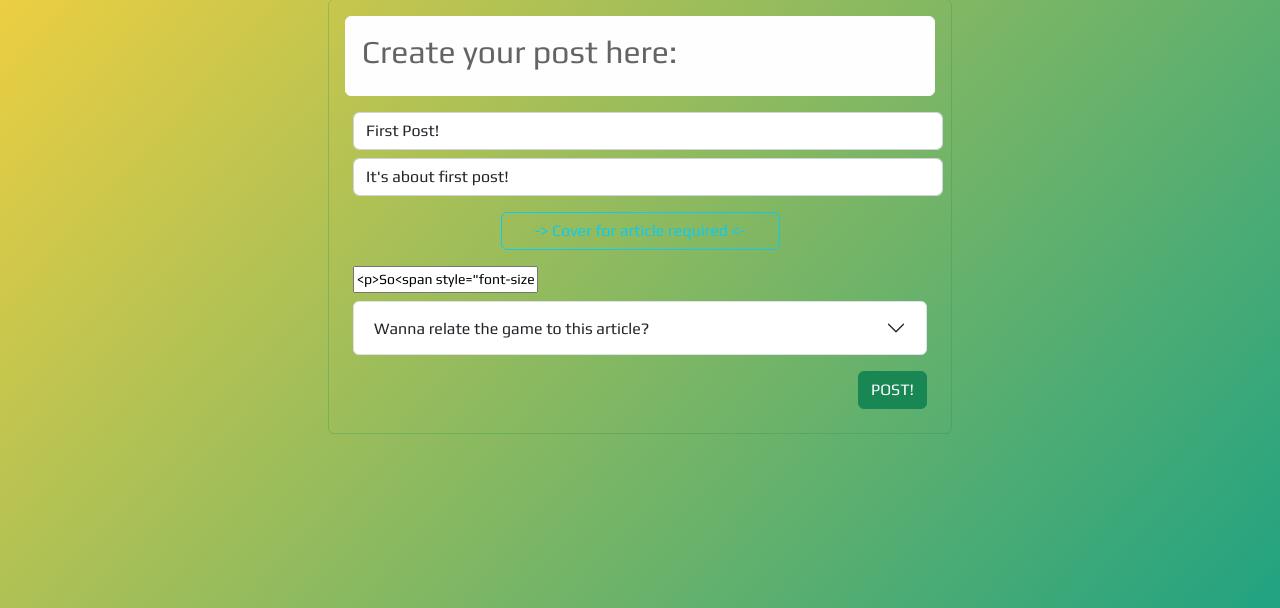
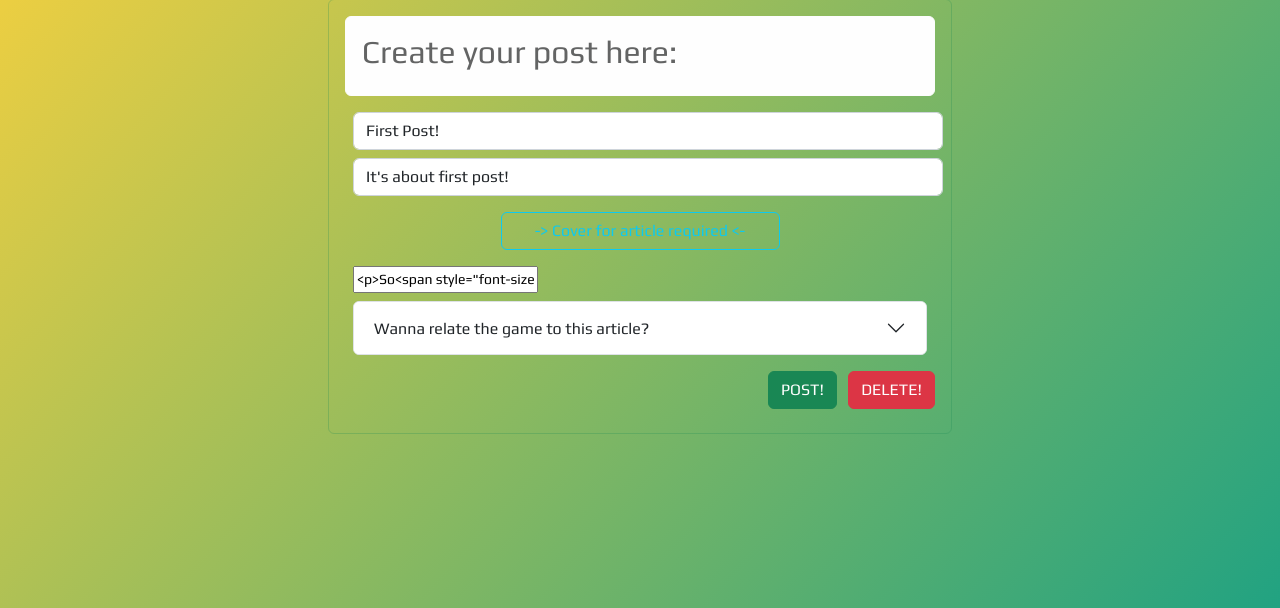
Before and after one commit to bkitw/ugf_project, a Django app: a page that uses hades/hadesapp/templates/hadesapp/update_article.html in a window 1280 px wide. Shown: the part 81-689 px from the top of the page. Run offline with Django 4.2, Linux system fonts and the light colour scheme; a user stored in the database is signed in; data comes from the database, SQL or seed files in the repository; data that the repository does not hold is empty; parts of the project's set-up code (start-up, migrations or seed data) failed here and were passed over; some libraries are stand-ins or nearby versions.

Commit message:
can delete article

```diff
--- a/hades/hadesapp/templates/hadesapp/article_page.html
+++ b/hades/hadesapp/templates/hadesapp/article_page.html
@@ -41,7 +41,7 @@
                             {%endfor%}
                         </ul>
                     </div>
-                    <div class="col-3">
+                    <div class="col-3" {%if request.user.username == article.user.username %} {%else%} hidden {%endif%}>
                         <a class="btn btn-warning float-end" href="{%url 'update_article' article.slug%}"
                            role="button">Edit</a>
                     </div>
--- a/hades/hadesapp/templates/hadesapp/update_article.html
+++ b/hades/hadesapp/templates/hadesapp/update_article.html
@@ -60,6 +60,7 @@
 
                 <div class="text-end">
                     <button type="submit" class="btn btn-success m-2">POST!</button>
+                    <a class="btn btn-danger" href="{%url 'delete_article' article.slug%}" role="button">DELETE!</a>
                 </div>
             </fieldset>
         </form>
--- a/hades/hadesapp/urls.py
+++ b/hades/hadesapp/urls.py
@@ -31,6 +31,6 @@ urlpatterns = [
     path('update_article/<slug:slug>', views.update_article, name='update_article'),
     path('article_rate', views.article_rate, name='article_rate'),
     path('add_comment', views.add_comment, name='add_comment'),
-
+    path('delete_article/<slug:slug>', views.delete_article, name='delete_article'),
 
 ]
--- a/hades/hadesapp/views.py
+++ b/hades/hadesapp/views.py
@@ -606,8 +606,17 @@ def update_article(request, slug):
     context = {
         "editor": editor,
         "title": "UGF | Article Edit",
+        "article" : article,
     }
     return render(request, "hadesapp/update_article.html", context)
+
+@login_required(login_url="login")
+def delete_article(request, slug):
+    article = Article.objects.get(slug=slug)
+    article.delete()
+
+    return redirect("main")
+
 
 
 def article_rate(request):
```
Also changed, not shown: 1 other file.
